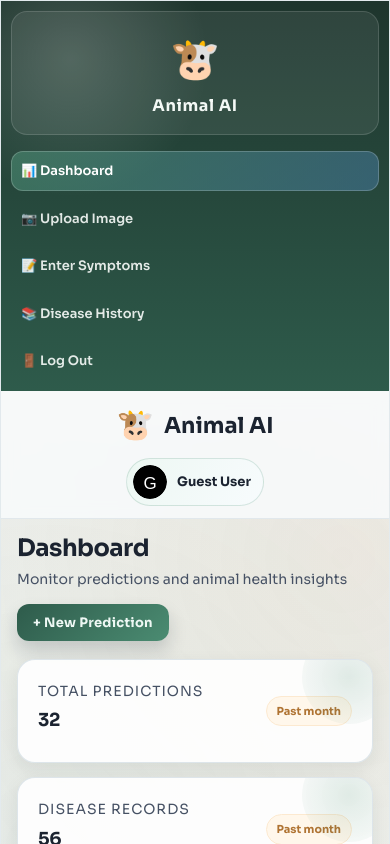
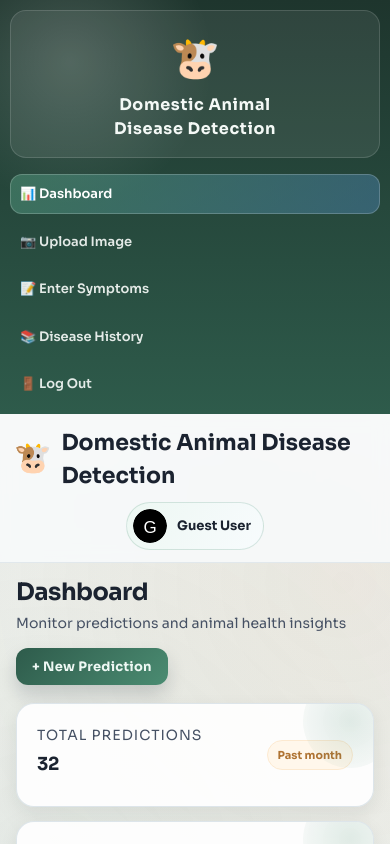
Before and after one commit to ruhulaminn1316/Domestic-Animal-disease-detection, a React (Vite) app in the folder react-app/: page / in a window 390 px wide. Shown: the top 844 px of the page. Built offline with nearby package versions, Linux system fonts and the light colour scheme.

Commit message:
logo update

```diff
--- a/react-app/index.html
+++ b/react-app/index.html
@@ -3,7 +3,7 @@
   <head>
     <meta charset="UTF-8" />
     <meta name="viewport" content="width=device-width, initial-scale=1.0" />
-    <title>Animal Disease Detection</title>
+    <title>Domestic Animal Disease Detection</title>
   </head>
   <body>
     <div id="root"></div>
--- a/react-app/src/components/Sidebar.jsx
+++ b/react-app/src/components/Sidebar.jsx
@@ -9,7 +9,7 @@ function Sidebar() {
     <div className="sidebar">
       <div className="sidebar-header">
         <div className="sidebar-logo">🐮</div>
-        <h2>Animal AI</h2>
+        <h2>Domestic Animal<br/>Disease Detection</h2>
       </div>
 
       <NavLink to="/" end>
--- a/react-app/src/components/Topbar.jsx
+++ b/react-app/src/components/Topbar.jsx
@@ -9,7 +9,7 @@ function Topbar() {
   return (
     <div className="topbar">
       <h3>
-        <span className="topbar-logo">🐮</span> Animal AI
+        <span className="topbar-logo">🐮</span> Domestic Animal Disease Detection
       </h3>
       <div className="topbar-user">
         <img
--- a/react-app/src/pages/LoginPage.jsx
+++ b/react-app/src/pages/LoginPage.jsx
@@ -37,7 +37,7 @@ function LoginPage() {
       <div className="login-shell">
         <div className="login-card">
           <div className="login-badge">🐮</div>
-          <p className="login-kicker">Animal AI</p>
+          <p className="login-kicker">Domestic Animal Disease Detection</p>
           <h1>Login with Google</h1>
           <p className="login-text">
             আপনার Gmail / Google account দিয়ে secure ভাবে sign in করুন। Login হলে dashboard এ
--- a/react-app/src/styles.css
+++ b/react-app/src/styles.css
@@ -41,7 +41,7 @@
 body {
   font-family: "Sora", "Segoe UI", sans-serif;
   min-height: 100vh;
-  padding: 22px;
+  padding: 0;
   color: var(--ink-900);
   line-height: 1.5;
   background:
@@ -54,7 +54,7 @@ body {
 .login-body {
   display: grid;
   place-items: center;
-  min-height: calc(100vh - 44px);
+  min-height: 100vh;
 }
 
 .login-shell {
@@ -178,14 +178,14 @@ body {
 }
 
 .app {
-  width: min(1260px, 100%);
-  height: min(760px, calc(100vh - 44px));
-  margin: 0 auto;
+  width: 100%;
+  height: 100vh;
+  margin: 0;
   display: flex;
-  border-radius: var(--radius-xl);
+  border-radius: 0;
   overflow: hidden;
-  border: 1px solid rgba(221, 229, 234, 0.8);
-  box-shadow: var(--shadow-lg);
+  border: none;
+  box-shadow: none;
   background: rgba(255, 255, 255, 0.88);
   backdrop-filter: blur(8px);
 }
@@ -1020,14 +1020,10 @@ input[type="file"] {
 }
 
 @media (max-width: 900px) {
-  body {
-    padding: 12px;
-  }
-
   .app {
     height: auto;
-    min-height: calc(100vh - 24px);
-    border-radius: 18px;
+    min-height: 100vh;
+    border-radius: 0;
   }
 
   .sidebar {
@@ -1036,10 +1032,6 @@ input[type="file"] {
 }
 
 @media (max-width: 768px) {
-  body {
-    padding: 0;
-  }
-
   .app {
     min-height: 100vh;
     border-radius: 0;
```
